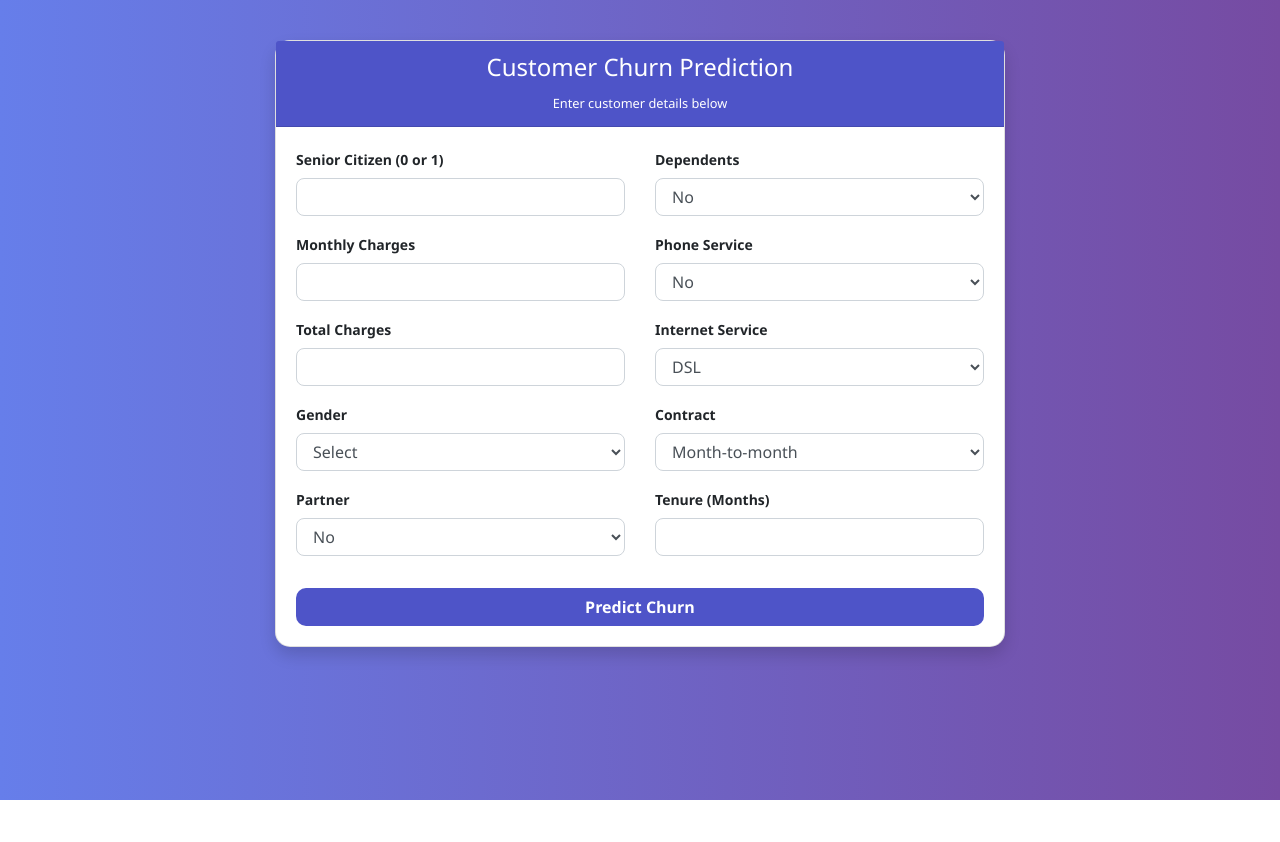
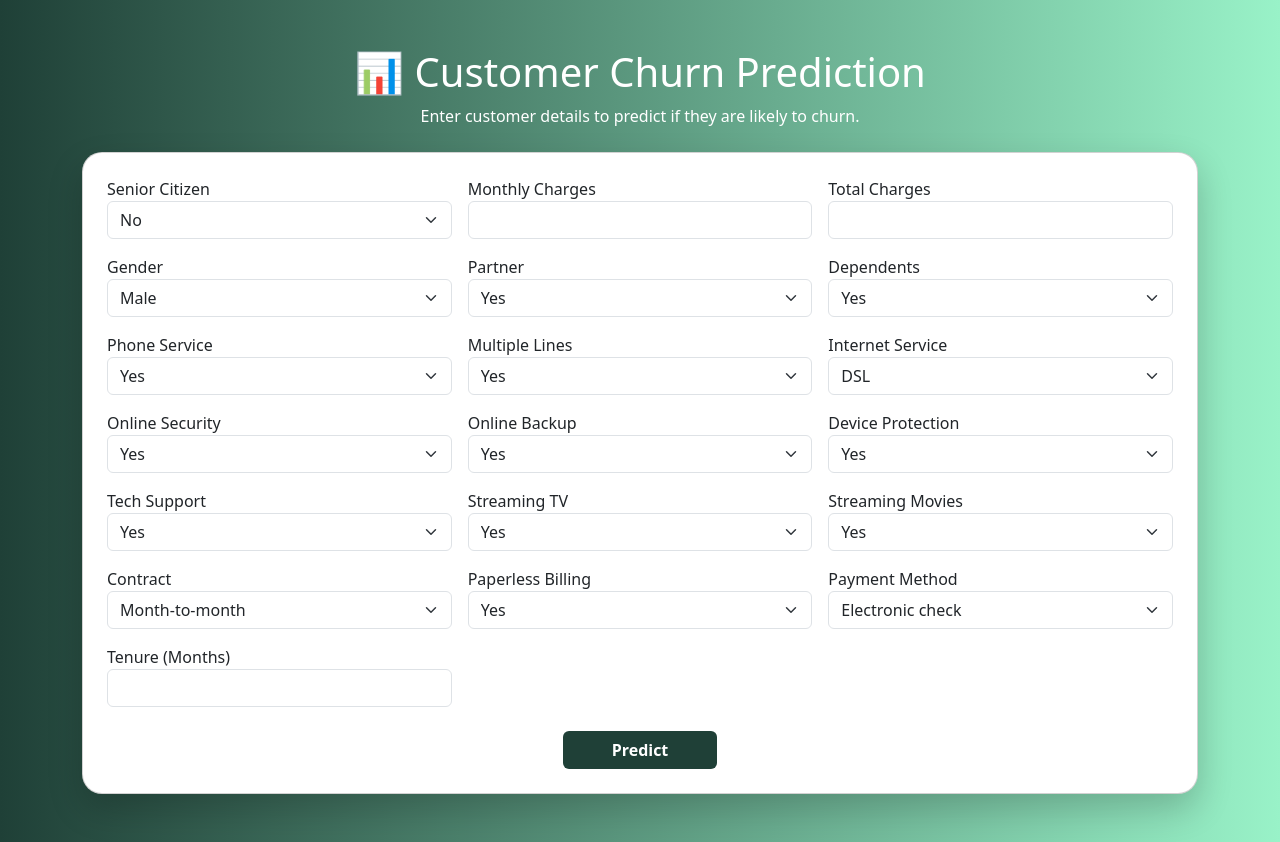
Before and after one commit to Rhythm22Sharma/MLProject-ChurnPrediction, a Flask app: page / in a window 1280 px wide. Before the commit the page ends 800 px from the top, so only its background shows below. Run offline with Flask 3, Linux system fonts and the light colour scheme; parts of the project's set-up code (start-up, migrations or seed data) failed here and were passed over; some libraries are stand-ins or nearby versions.

Commit message:
Updated app.py and home.html, added requirements.txt

```diff
--- a/app.py
+++ b/app.py
@@ -1,132 +1,142 @@
-
 # coding: utf-8
 
 import pandas as pd
-from sklearn.model_selection import train_test_split
-from sklearn.ensemble import RandomForestClassifier
-from sklearn import metrics
 from flask import Flask, request, render_template
 import pickle
 
-app = Flask("__name__")
+app = Flask(__name__)
 
-df_1=pd.read_csv("first_telc.csv")
+# Load dataset (used for dummy alignment)
+df_1 = pd.read_csv("first_telc.csv")
 
-q = ""
+# Clean TotalCharges if needed
+df_1["TotalCharges"] = pd.to_numeric(df_1["TotalCharges"], errors="coerce")
+df_1["TotalCharges"].fillna(0, inplace=True)
+
+# Load model ONCE (better practice)
+model = pickle.load(open("model.sav", "rb"))
+
 
 @app.route("/")
 def loadPage():
-	return render_template('home.html', query="")
+    return render_template("home.html", query="")
 
 
-@app.route("/", methods=['POST'])
+@app.route("/", methods=["POST"])
 def predict():
 
-    '''
-    SeniorCitizen
-    MonthlyCharges
-    TotalCharges
-    gender
-    Partner
-    Dependents
-    PhoneService
-    MultipleLines
-    InternetService
-    OnlineSecurity
-    OnlineBackup
-    DeviceProtection
-    TechSupport
-    StreamingTV
-    StreamingMovies
-    Contract
-    PaperlessBilling
-    PaymentMethod
-    tenure
-    '''
+    # Convert numeric inputs properly
+    inputQuery1 = int(request.form["query1"])     # SeniorCitizen
+    inputQuery2 = float(request.form["query2"])   # MonthlyCharges
+    inputQuery3 = float(request.form["query3"])   # TotalCharges
+    inputQuery4 = request.form["query4"]
+    inputQuery5 = request.form["query5"]
+    inputQuery6 = request.form["query6"]
+    inputQuery7 = request.form["query7"]
+    inputQuery8 = request.form["query8"]
+    inputQuery9 = request.form["query9"]
+    inputQuery10 = request.form["query10"]
+    inputQuery11 = request.form["query11"]
+    inputQuery12 = request.form["query12"]
+    inputQuery13 = request.form["query13"]
+    inputQuery14 = request.form["query14"]
+    inputQuery15 = request.form["query15"]
+    inputQuery16 = request.form["query16"]
+    inputQuery17 = request.form["query17"]
+    inputQuery18 = request.form["query18"]
+    inputQuery19 = int(request.form["query19"])   # tenure
+
+    # Create DataFrame for new user
+    data = [[
+        inputQuery1, inputQuery2, inputQuery3, inputQuery4,
+        inputQuery5, inputQuery6, inputQuery7, inputQuery8,
+        inputQuery9, inputQuery10, inputQuery11, inputQuery12,
+        inputQuery13, inputQuery14, inputQuery15, inputQuery16,
+        inputQuery17, inputQuery18, inputQuery19
+    ]]
+
+    new_df = pd.DataFrame(data, columns=[
+        "SeniorCitizen", "MonthlyCharges", "TotalCharges", "gender",
+        "Partner", "Dependents", "PhoneService", "MultipleLines",
+        "InternetService", "OnlineSecurity", "OnlineBackup",
+        "DeviceProtection", "TechSupport", "StreamingTV",
+        "StreamingMovies", "Contract", "PaperlessBilling",
+        "PaymentMethod", "tenure"
+    ])
+
+    # Combine with reference dataset
+    df_2 = pd.concat([df_1, new_df], ignore_index=True)
+
+    # Create tenure groups
+    labels = ["{0} - {1}".format(i, i + 11) for i in range(1, 72, 12)]
+
+    df_2["tenure_group"] = pd.cut(
+        df_2["tenure"].astype(int),
+        range(1, 80, 12),
+        right=False,
+        labels=labels
+    )
+
+    df_2.drop(columns=["tenure"], inplace=True)
+
+    # One-hot encoding
+    dummies = pd.get_dummies(df_2[[
+        "gender", "SeniorCitizen", "Partner", "Dependents",
+        "PhoneService", "MultipleLines", "InternetService",
+        "OnlineSecurity", "OnlineBackup", "DeviceProtection",
+        "TechSupport", "StreamingTV", "StreamingMovies",
+        "Contract", "PaperlessBilling", "PaymentMethod",
+        "tenure_group"
+    ]])
+
+    # Combine numeric + dummy columns
+    final_df = pd.concat([
+        df_2[["MonthlyCharges", "TotalCharges"]],
+        dummies
+    ], axis=1)
+
+    # Align with model training columns
+    final_df = final_df.reindex(columns=model.feature_names_in_, fill_value=0)
+
+    user_row = final_df.tail(1)
+
+    # Prediction
+    prediction = model.predict(user_row)[0]
+    probabilities = model.predict_proba(user_row)[0]
+
+    # Correct confidence logic
+    if prediction == 1:
+        o1 = "⚠ This customer is likely to churn!"
+        o2 = "Confidence: {:.2f}%".format(probabilities[1] * 100)
+    else:
+        o1 = "✅ This customer is likely to continue!"
+        o2 = "Confidence: {:.2f}%".format(probabilities[0] * 100)
+
+    return render_template(
+        "home.html",
+        output1=o1,
+        output2=o2,
+        query1=request.form["query1"],
+        query2=request.form["query2"],
+        query3=request.form["query3"],
+        query4=request.form["query4"],
+        query5=request.form["query5"],
+        query6=request.form["query6"],
+        query7=request.form["query7"],
+        query8=request.form["query8"],
+        query9=request.form["query9"],
+        query10=request.form["query10"],
+        query11=request.form["query11"],
+        query12=request.form["query12"],
+        query13=request.form["query13"],
+        query14=request.form["query14"],
+        query15=request.form["query15"],
+        query16=request.form["query16"],
+        query17=request.form["query17"],
+        query18=request.form["query18"],
+        query19=request.form["query19"]
+    )
 
 
-
-    inputQuery1 = request.form['query1']
-    inputQuery2 = request.form['query2']
-    inputQuery3 = request.form['query3']
-    inputQuery4 = request.form['query4']
-    inputQuery5 = request.form['query5']
-    inputQuery6 = request.form['query6']
-    inputQuery7 = request.form['query7']
-    inputQuery8 = request.form['query8']
-    inputQuery9 = request.form['query9']
-    inputQuery10 = request.form['query10']
-    inputQuery11 = request.form['query11']
-    inputQuery12 = request.form['query12']
-    inputQuery13 = request.form['query13']
-    inputQuery14 = request.form['query14']
-    inputQuery15 = request.form['query15']
-    inputQuery16 = request.form['query16']
-    inputQuery17 = request.form['query17']
-    inputQuery18 = request.form['query18']
-    inputQuery19 = request.form['query19']
-
-    model = pickle.load(open("model.sav", "rb"))
-
-    data = [[inputQuery1, inputQuery2, inputQuery3, inputQuery4, inputQuery5, inputQuery6, inputQuery7,
-             inputQuery8, inputQuery9, inputQuery10, inputQuery11, inputQuery12, inputQuery13, inputQuery14,
-             inputQuery15, inputQuery16, inputQuery17, inputQuery18, inputQuery19]]
-
-    new_df = pd.DataFrame(data, columns = ['SeniorCitizen', 'MonthlyCharges', 'TotalCharges', 'gender',
-                                           'Partner', 'Dependents', 'PhoneService', 'MultipleLines', 'InternetService',
-                                           'OnlineSecurity', 'OnlineBackup', 'DeviceProtection', 'TechSupport',
-                                           'StreamingTV', 'StreamingMovies', 'Contract', 'PaperlessBilling',
-                                           'PaymentMethod', 'tenure'])
-
-    df_2 = pd.concat([df_1, new_df], ignore_index = True)
-    # Group the tenure in bins of 12 months
-    labels = ["{0} - {1}".format(i, i + 11) for i in range(1, 72, 12)]
-
-    df_2['tenure_group'] = pd.cut(df_2.tenure.astype(int), range(1, 80, 12), right=False, labels=labels)
-    #drop column customerID and tenure
-    df_2.drop(columns= ['tenure'], axis=1, inplace=True)
-
-
-
-
-    new_df__dummies = pd.get_dummies(df_2[['gender', 'SeniorCitizen', 'Partner', 'Dependents', 'PhoneService',
-           'MultipleLines', 'InternetService', 'OnlineSecurity', 'OnlineBackup',
-           'DeviceProtection', 'TechSupport', 'StreamingTV', 'StreamingMovies',
-           'Contract', 'PaperlessBilling', 'PaymentMethod','tenure_group']])
-
-
-    #final_df=pd.concat([new_df__dummies, new_dummy], axis=1)
-
-
-    single = model.predict(new_df__dummies.tail(1))
-    probablity = model.predict_proba(new_df__dummies.tail(1))[:,1]
-
-    if single==1:
-        o1 = "This customer is likely to be churned!!"
-        o2 = "Confidence: {}".format(probablity*100)
-    else:
-        o1 = "This customer is likely to continue!!"
-        o2 = "Confidence: {}".format(probablity*100)
-
-    return render_template('home.html', output1=o1, output2=o2,
-                           query1 = request.form['query1'],
-                           query2 = request.form['query2'],
-                           query3 = request.form['query3'],
-                           query4 = request.form['query4'],
-                           query5 = request.form['query5'],
-                           query6 = request.form['query6'],
-                           query7 = request.form['query7'],
-                           query8 = request.form['query8'],
-                           query9 = request.form['query9'],
-                           query10 = request.form['query10'],
-                           query11 = request.form['query11'],
-                           query12 = request.form['query12'],
-                           query13 = request.form['query13'],
-                           query14 = request.form['query14'],
-                           query15 = request.form['query15'],
-                           query16 = request.form['query16'],
-                           query17 = request.form['query17'],
-                           query18 = request.form['query18'],
-                           query19 = request.form['query19'])
-
-app.run()
+if __name__ == "__main__":
+    app.run(debug=True)
--- /dev/null
+++ b/requirements.txt
@@ -0,0 +1,4 @@
+flask
+pandas
+numpy
+scikit-learn
--- a/templates/home.html
+++ b/templates/home.html
@@ -1,174 +1,217 @@
 <!DOCTYPE html>
-<html lang="en">
+<html>
 <head>
-    <meta charset="UTF-8">
     <title>Customer Churn Prediction</title>
-
-    <!-- Bootstrap CSS -->
-    <link rel="stylesheet" href="https://maxcdn.bootstrapcdn.com/bootstrap/4.5.2/css/bootstrap.min.css">
+    <link href="https://cdn.jsdelivr.net/npm/bootstrap@5.3.2/dist/css/bootstrap.min.css" rel="stylesheet">
 
     <style>
         body {
-            background: linear-gradient(to right, #667eea, #764ba2);
+            background: linear-gradient(to right, #1f4037, #99f2c8);
             min-height: 100vh;
-            font-family: "Segoe UI", sans-serif;
         }
 
         .card {
-            margin-top: 40px;
-            border-radius: 15px;
+            border-radius: 20px;
+            box-shadow: 0 15px 35px rgba(0,0,0,0.2);
         }
 
-        .card-header {
-            background: #4e54c8;
+        .btn-custom {
+            background-color: #1f4037;
             color: white;
-            border-radius: 15px 15px 0 0;
+            font-weight: bold;
         }
 
-        label {
-            font-weight: 600;
-            font-size: 14px;
-        }
-
-        .form-control {
-            border-radius: 8px;
-        }
-
-        .btn-predict {
-            background: #4e54c8;
-            color: white;
-            font-weight: bold;
-            border-radius: 10px;
-        }
-
-        .btn-predict:hover {
-            background: #3c40a0;
-        }
-
-        .result-box {
-            background: #f8f9fa;
-            border-radius: 10px;
-            padding: 15px;
-            margin-top: 20px;
-            text-align: center;
+        .btn-custom:hover {
+            background-color: #16352e;
         }
     </style>
 </head>
 
 <body>
 
-<div class="container">
-    <div class="row justify-content-center">
-        <div class="col-md-10 col-lg-8">
-
-            <div class="card shadow">
-                <div class="card-header text-center">
-                    <h4>Customer Churn Prediction</h4>
-                    <small>Enter customer details below</small>
+<div class="container py-5">
+    <div class="text-center text-white mb-4">
+        <h1>📊 Customer Churn Prediction</h1>
+        <p>Enter customer details to predict if they are likely to churn.</p>
     </div>
 
-                <div class="card-body">
-                    <form method="POST" action="/">
+    <div class="card p-4">
 
-                        <div class="row">
-                            <!-- LEFT COLUMN -->
-                            <div class="col-md-6">
+        <form method="POST">
 
-                                <div class="form-group">
-                                    <label>Senior Citizen (0 or 1)</label>
-                                    <input type="number" class="form-control" name="query1" value="{{ query1 }}" required>
+            <div class="row g-3">
+
+                <div class="col-md-6 col-lg-4">
+                    <label>Senior Citizen</label>
+                    <select name="query1" class="form-select">
+                        <option value="0">No</option>
+                        <option value="1">Yes</option>
+                    </select>
                 </div>
 
-                                <div class="form-group">
+                <div class="col-md-6 col-lg-4">
                     <label>Monthly Charges</label>
-                                    <input type="number" step="0.01" class="form-control" name="query2" value="{{ query2 }}" required>
+                    <input type="number" step="0.01" name="query2" class="form-control" required>
                 </div>
 
-                                <div class="form-group">
+                <div class="col-md-6 col-lg-4">
                     <label>Total Charges</label>
-                                    <input type="number" step="0.01" class="form-control" name="query3" value="{{ query3 }}" required>
+                    <input type="number" step="0.01" name="query3" class="form-control" required>
                 </div>
 
-                                <div class="form-group">
+                <div class="col-md-6 col-lg-4">
                     <label>Gender</label>
-                                    <select class="form-control" name="query4" required>
-                                        <option value="">Select</option>
+                    <select name="query4" class="form-select">
                         <option>Male</option>
                         <option>Female</option>
                     </select>
                 </div>
 
-                                <div class="form-group">
+                <div class="col-md-6 col-lg-4">
                     <label>Partner</label>
-                                    <select class="form-control" name="query5">
+                    <select name="query5" class="form-select">
+                        <option>Yes</option>
                         <option>No</option>
-                                        <option>Yes</option>
-                                    </select>
-                                </div>
-                            </div>
-
-                            <!-- RIGHT COLUMN -->
-                            <div class="col-md-6">
-
-                                <div class="form-group">
-                                    <label>Dependents</label>
-                                    <select class="form-control" name="query6">
-                                        <option>No</option>
-                                        <option>Yes</option>
                     </select>
                 </div>
 
-                                <div class="form-group">
-                                    <label>Phone Service</label>
-                                    <select class="form-control" name="query7">
+                <div class="col-md-6 col-lg-4">
+                    <label>Dependents</label>
+                    <select name="query6" class="form-select">
+                        <option>Yes</option>
                         <option>No</option>
-                                        <option>Yes</option>
                     </select>
                 </div>
 
-                                <div class="form-group">
+                <div class="col-md-6 col-lg-4">
+                    <label>Phone Service</label>
+                    <select name="query7" class="form-select">
+                        <option>Yes</option>
+                        <option>No</option>
+                    </select>
+                </div>
+
+                <div class="col-md-6 col-lg-4">
+                    <label>Multiple Lines</label>
+                    <select name="query8" class="form-select">
+                        <option>Yes</option>
+                        <option>No</option>
+                        <option>No phone service</option>
+                    </select>
+                </div>
+
+                <div class="col-md-6 col-lg-4">
                     <label>Internet Service</label>
-                                    <select class="form-control" name="query9">
+                    <select name="query9" class="form-select">
                         <option>DSL</option>
                         <option>Fiber optic</option>
                         <option>No</option>
                     </select>
                 </div>
 
-                                <div class="form-group">
+                <div class="col-md-6 col-lg-4">
+                    <label>Online Security</label>
+                    <select name="query10" class="form-select">
+                        <option>Yes</option>
+                        <option>No</option>
+                        <option>No internet service</option>
+                    </select>
+                </div>
+
+                <div class="col-md-6 col-lg-4">
+                    <label>Online Backup</label>
+                    <select name="query11" class="form-select">
+                        <option>Yes</option>
+                        <option>No</option>
+                        <option>No internet service</option>
+                    </select>
+                </div>
+
+                <div class="col-md-6 col-lg-4">
+                    <label>Device Protection</label>
+                    <select name="query12" class="form-select">
+                        <option>Yes</option>
+                        <option>No</option>
+                        <option>No internet service</option>
+                    </select>
+                </div>
+
+                <div class="col-md-6 col-lg-4">
+                    <label>Tech Support</label>
+                    <select name="query13" class="form-select">
+                        <option>Yes</option>
+                        <option>No</option>
+                        <option>No internet service</option>
+                    </select>
+                </div>
+
+                <div class="col-md-6 col-lg-4">
+                    <label>Streaming TV</label>
+                    <select name="query14" class="form-select">
+                        <option>Yes</option>
+                        <option>No</option>
+                        <option>No internet service</option>
+                    </select>
+                </div>
+
+                <div class="col-md-6 col-lg-4">
+                    <label>Streaming Movies</label>
+                    <select name="query15" class="form-select">
+                        <option>Yes</option>
+                        <option>No</option>
+                        <option>No internet service</option>
+                    </select>
+                </div>
+
+                <div class="col-md-6 col-lg-4">
                     <label>Contract</label>
-                                    <select class="form-control" name="query16">
+                    <select name="query16" class="form-select">
                         <option>Month-to-month</option>
                         <option>One year</option>
                         <option>Two year</option>
                     </select>
                 </div>
 
-                                <div class="form-group">
-                                    <label>Tenure (Months)</label>
-                                    <input type="number" class="form-control" name="query19" value="{{ query19 }}" required>
-                                </div>
-                            </div>
+                <div class="col-md-6 col-lg-4">
+                    <label>Paperless Billing</label>
+                    <select name="query17" class="form-select">
+                        <option>Yes</option>
+                        <option>No</option>
+                    </select>
                 </div>
 
-                        <button type="submit" class="btn btn-predict btn-block mt-3">
-                            Predict Churn
-                        </button>
+                <div class="col-md-6 col-lg-4">
+                    <label>Payment Method</label>
+                    <select name="query18" class="form-select">
+                        <option>Electronic check</option>
+                        <option>Mailed check</option>
+                        <option>Bank transfer (automatic)</option>
+                        <option>Credit card (automatic)</option>
+                    </select>
+                </div>
+
+                <div class="col-md-6 col-lg-4">
+                    <label>Tenure (Months)</label>
+                    <input type="number" name="query19" class="form-control" required>
+                </div>
+
+            </div>
+
+            <div class="text-center mt-4">
+                <button type="submit" class="btn btn-custom px-5">Predict</button>
+            </div>
+
         </form>
 
         {% if output1 %}
-                    <div class="result-box mt-4">
-                        <h5>{{ output1 }}</h5>
-                        <p class="text-muted">{{ output2 }}</p>
+        <div class="alert alert-info text-center mt-4">
+            <h4>{{ output1 }}</h4>
+            <p>{{ output2 }}</p>
         </div>
         {% endif %}
 
     </div>
 </div>
 
-        </div>
-    </div>
-</div>
-
 </body>
 </html>
```
Also changed, not shown: templateshome.html (added). Lines whose indentation alone changed are shown as unchanged.
